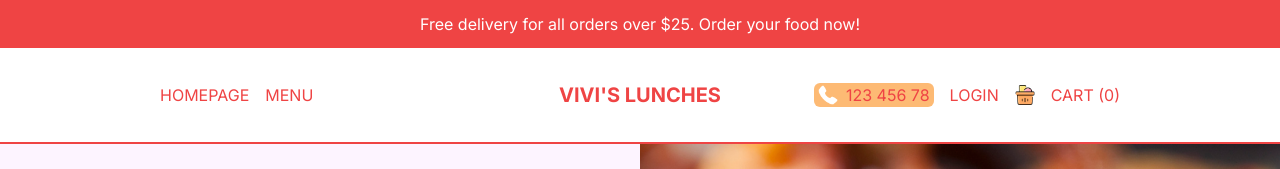
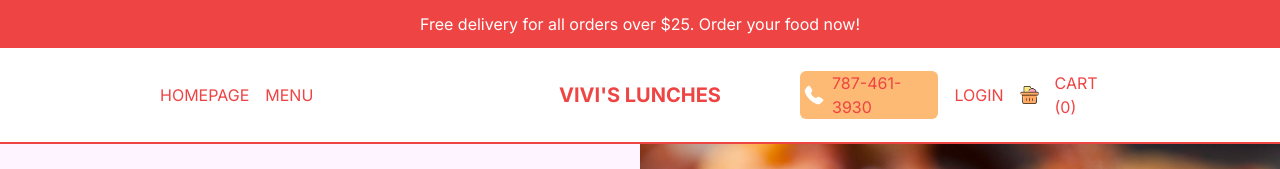
Before and after one commit to Accioskullar/vivislunches2, a Next.js app: page / in a window 1280 px wide. Shown: the top 169 px of the page. Built offline with nearby package versions, Linux system fonts and the light colour scheme; no server answers; the database is empty.

Commit message:
phonenumber

```diff
--- a/src/components/Navbar.tsx
+++ b/src/components/Navbar.tsx
@@ -26,7 +26,7 @@ const Navbar = () => {
       <div className="hidden md:flex gap-4 items-center justify-end flex-1">
         <div className="md:absolute top-3 r-2 lg:static flex items-center gap-2 cursor-pointer bg-orange-300 px-1 rounded-md">
           <Image src="/phone.png" alt="" width={20} height={20} />
-          <span>123 456 78</span>
+          <span>787-461-3930</span>
         </div>
         <UserLinks/>
         <CartIcon />
```
